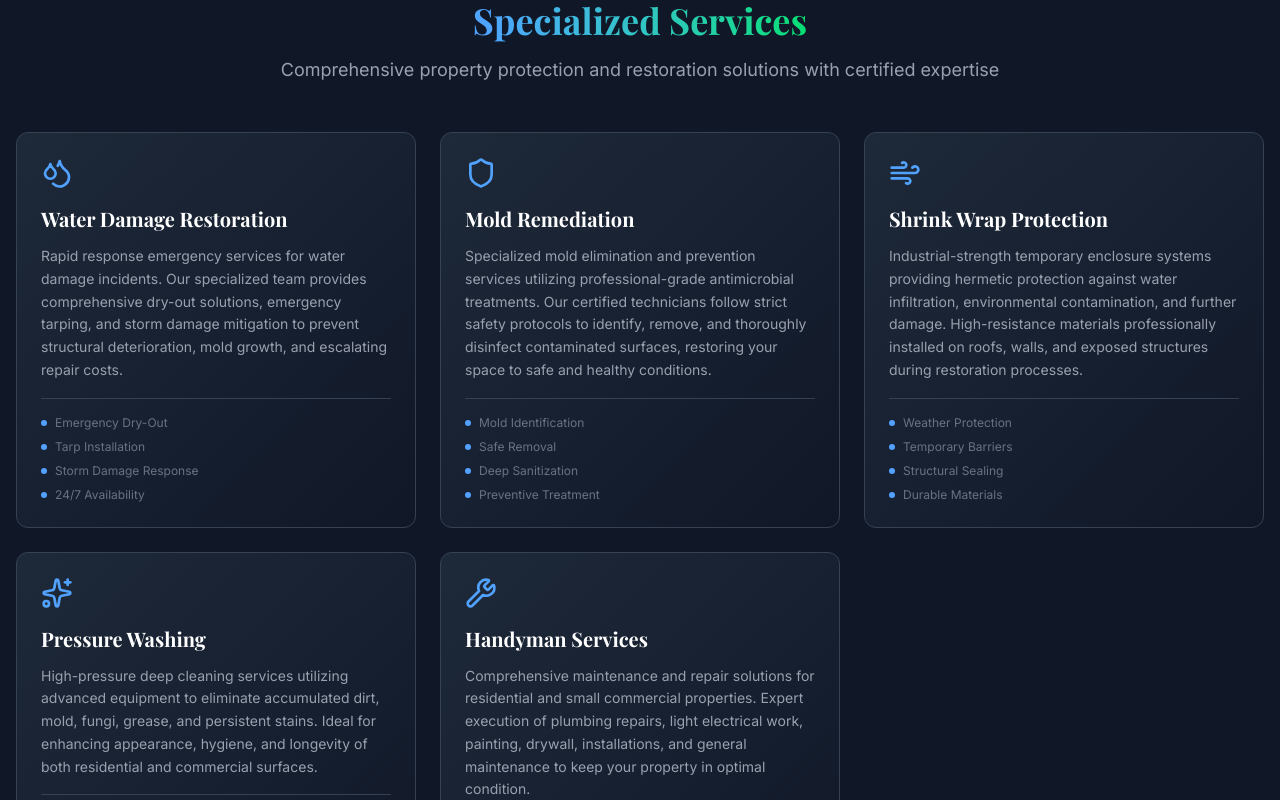
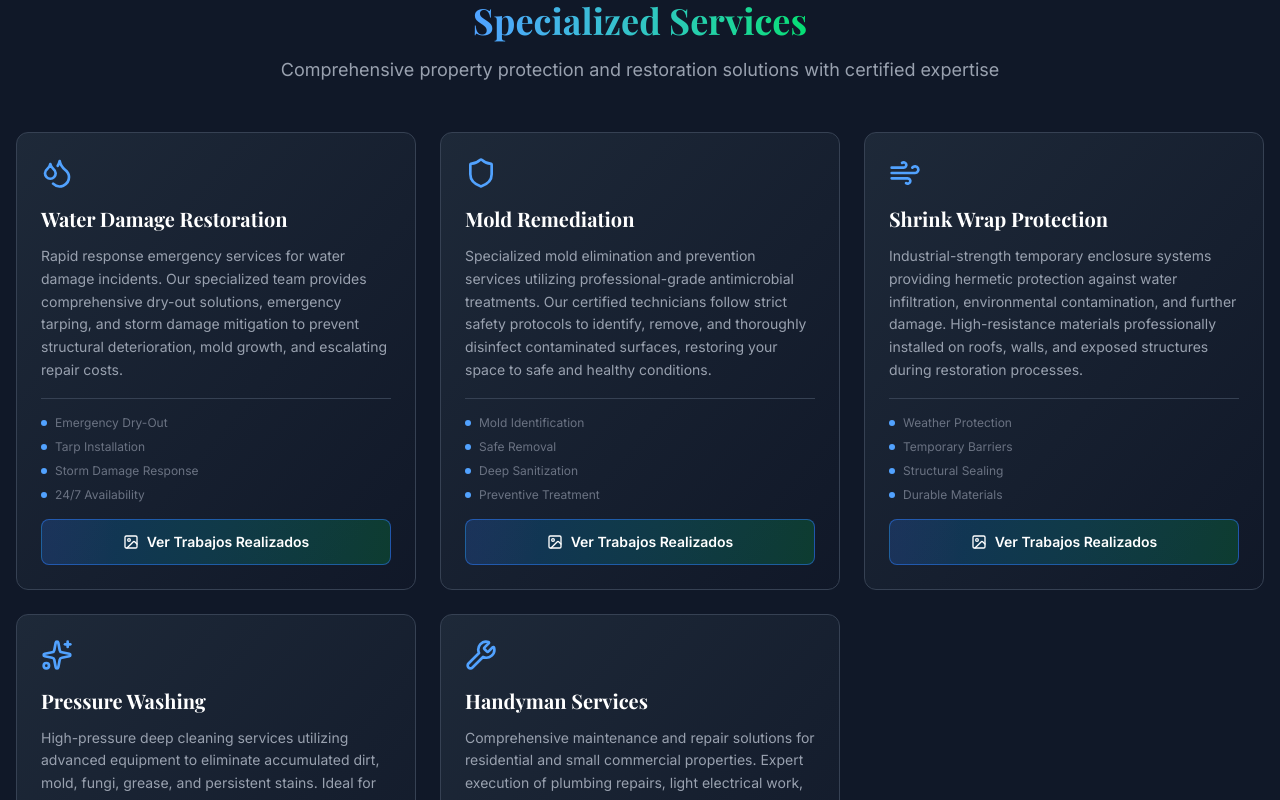
Before and after one commit to nexushcr/Tiger-Protection-services, a React (Vite) app: page / in a window 1280 px wide. Shown: the part 1620-2420 px from the top of the page. Built offline with nearby package versions, Linux system fonts and the light colour scheme.

Commit message:
Modificacion de Galeria

```diff
--- a/src/App.jsx
+++ b/src/App.jsx
@@ -1,10 +1,12 @@
 import React, { useState, useEffect } from 'react';
-import { Phone, Mail, MapPin, Facebook, Instagram, ChevronLeft, ChevronRight, Droplets, Shield, Wind, Sparkles, Wrench, Gift, PhoneCall } from 'lucide-react';
+import { Phone, Mail, MapPin, Facebook, Instagram, ChevronLeft, ChevronRight, Droplets, Shield, Wind, Sparkles, Wrench, Gift, PhoneCall, X, Image as ImageIcon } from 'lucide-react';
 
 const TigerProtectionWebsite = () => {
   const [currentSlide, setCurrentSlide] = useState(0);
+  const [expandedService, setExpandedService] = useState(null);
+  const [lightboxImage, setLightboxImage] = useState(null);
 
-  // Placeholder images for carousel - replace with actual images
+  // Placeholder images for carousel
   const carouselImages = [
     { url: 'https://images.unsplash.com/photo-1581578731548-c64695cc6952?w=1200', alt: 'Water Damage Restoration - Emergency Response', caption: 'Water Damage Restoration' },
     { url: 'https://images.unsplash.com/photo-1621905251918-48416bd8575a?w=1200', alt: 'Mold Remediation Services', caption: 'Professional Mold Remediation' },
@@ -17,31 +19,71 @@ const TigerProtectionWebsite = () => {
       title: 'Water Damage Restoration',
       description: 'Rapid response emergency services for water damage incidents. Our specialized team provides comprehensive dry-out solutions, emergency tarping, and storm damage mitigation to prevent structural deterioration, mold growth, and escalating repair costs.',
       icon: <Droplets className="w-8 h-8" />,
-      features: ['Emergency Dry-Out', 'Tarp Installation', 'Storm Damage Response', '24/7 Availability']
+      features: ['Emergency Dry-Out', 'Tarp Installation', 'Storm Damage Response', '24/7 Availability'],
+      gallery: [
+        'https://images.unsplash.com/photo-1604719312566-8912e9227c6a?w=800',
+        'https://images.unsplash.com/photo-1581578731548-c64695cc6952?w=800',
+        'https://images.unsplash.com/photo-1595814433015-e12f91f8c48e?w=800',
+        'https://images.unsplash.com/photo-1558618666-fcd25c85cd64?w=800',
+        'https://images.unsplash.com/photo-1581092918056-0c4c3acd3789?w=800',
+        'https://images.unsplash.com/photo-1581092160562-40aa08e78837?w=800'
+      ]
     },
     {
       title: 'Mold Remediation',
       description: 'Specialized mold elimination and prevention services utilizing professional-grade antimicrobial treatments. Our certified technicians follow strict safety protocols to identify, remove, and thoroughly disinfect contaminated surfaces, restoring your space to safe and healthy conditions.',
       icon: <Shield className="w-8 h-8" />,
-      features: ['Mold Identification', 'Safe Removal', 'Deep Sanitization', 'Preventive Treatment']
+      features: ['Mold Identification', 'Safe Removal', 'Deep Sanitization', 'Preventive Treatment'],
+      gallery: [
+        'https://images.unsplash.com/photo-1621905251918-48416bd8575a?w=800',
+        'https://images.unsplash.com/photo-1563453392212-326f5e854473?w=800',
+        'https://images.unsplash.com/photo-1584622650111-993a426fbf0a?w=800',
+        'https://images.unsplash.com/photo-1581578731548-c64695cc6952?w=800',
+        'https://images.unsplash.com/photo-1600585154340-be6161a56a0c?w=800',
+        'https://images.unsplash.com/photo-1600607687939-ce8a6c25118c?w=800'
+      ]
     },
     {
       title: 'Shrink Wrap Protection',
       description: 'Industrial-strength temporary enclosure systems providing hermetic protection against water infiltration, environmental contamination, and further damage. High-resistance materials professionally installed on roofs, walls, and exposed structures during restoration processes.',
       icon: <Wind className="w-8 h-8" />,
-      features: ['Weather Protection', 'Temporary Barriers', 'Structural Sealing', 'Durable Materials']
+      features: ['Weather Protection', 'Temporary Barriers', 'Structural Sealing', 'Durable Materials'],
+      gallery: [
+        'https://images.unsplash.com/photo-1504307651254-35680f356dfd?w=800',
+        'https://images.unsplash.com/photo-1590674899484-d5640e854abe?w=800',
+        'https://images.unsplash.com/photo-1581578731548-c64695cc6952?w=800',
+        'https://images.unsplash.com/photo-1600585154340-be6161a56a0c?w=800',
+        'https://images.unsplash.com/photo-1600607687939-ce8a6c25118c?w=800',
+        'https://images.unsplash.com/photo-1581092160562-40aa08e78837?w=800'
+      ]
     },
     {
       title: 'Pressure Washing',
       description: 'High-pressure deep cleaning services utilizing advanced equipment to eliminate accumulated dirt, mold, fungi, grease, and persistent stains. Ideal for enhancing appearance, hygiene, and longevity of both residential and commercial surfaces.',
       icon: <Sparkles className="w-8 h-8" />,
-      features: ['Deep Surface Cleaning', 'Mold & Mildew Removal', 'Facade Restoration', 'Commercial & Residential']
+      features: ['Deep Surface Cleaning', 'Mold & Mildew Removal', 'Facade Restoration', 'Commercial & Residential'],
+      gallery: [
+        'https://images.unsplash.com/photo-1628177142898-93e36e4e3a50?w=800',
+        'https://images.unsplash.com/photo-1600566752355-35792bedcfea?w=800',
+        'https://images.unsplash.com/photo-1581578731548-c64695cc6952?w=800',
+        'https://images.unsplash.com/photo-1600607687939-ce8a6c25118c?w=800',
+        'https://images.unsplash.com/photo-1600585154340-be6161a56a0c?w=800',
+        'https://images.unsplash.com/photo-1581092160562-40aa08e78837?w=800'
+      ]
     },
     {
       title: 'Handyman Services',
       description: 'Comprehensive maintenance and repair solutions for residential and small commercial properties. Expert execution of plumbing repairs, light electrical work, painting, drywall, installations, and general maintenance to keep your property in optimal condition.',
       icon: <Wrench className="w-8 h-8" />,
-      features: ['Basic Plumbing', 'Light Electrical', 'Painting & Drywall', 'General Repairs']
+      features: ['Basic Plumbing', 'Light Electrical', 'Painting & Drywall', 'General Repairs'],
+      gallery: [
+        'https://images.unsplash.com/photo-1581092918056-0c4c3acd3789?w=800',
+        'https://images.unsplash.com/photo-1581578731548-c64695cc6952?w=800',
+        'https://images.unsplash.com/photo-1600607687939-ce8a6c25118c?w=800',
+        'https://images.unsplash.com/photo-1600585154340-be6161a56a0c?w=800',
+        'https://images.unsplash.com/photo-1581092160562-40aa08e78837?w=800',
+        'https://images.unsplash.com/photo-1504307651254-35680f356dfd?w=800'
+      ]
     }
   ];
 
@@ -60,12 +102,45 @@ const TigerProtectionWebsite = () => {
     setCurrentSlide((prev) => (prev - 1 + carouselImages.length) % carouselImages.length);
   };
 
+  const toggleGallery = (index) => {
+    setExpandedService(expandedService === index ? null : index);
+  };
+
+  const openLightbox = (imageUrl) => {
+    setLightboxImage(imageUrl);
+  };
+
+  const closeLightbox = () => {
+    setLightboxImage(null);
+  };
+
   return (
     <div className="min-h-screen bg-gray-900 text-white" style={{fontFamily: "'Inter', 'Segoe UI', sans-serif"}}>
       {/* Google Fonts Import */}
       <style>{`
         @import url('https://fonts.googleapis.com/css2?family=Playfair+Display:wght@700;900&family=Inter:wght@300;400;500;600;700&display=swap');
       `}</style>
+
+      {/* Lightbox Modal */}
+      {lightboxImage && (
+        <div
+          className="fixed inset-0 bg-black/95 z-[100] flex items-center justify-center p-4"
+          onClick={closeLightbox}
+        >
+          <button
+            onClick={closeLightbox}
+            className="absolute top-4 right-4 text-white hover:text-gray-300 transition"
+          >
+            <X className="w-8 h-8" />
+          </button>
+          <img
+            src={lightboxImage}
+            alt="Gallery image"
+            className="max-w-full max-h-full object-contain rounded-lg"
+            onClick={(e) => e.stopPropagation()}
+          />
+        </div>
+      )}
 
       {/* Navigation */}
       <nav className="fixed w-full bg-black/90 backdrop-blur-sm z-50 border-b border-gray-800">
@@ -211,7 +286,7 @@ const TigerProtectionWebsite = () => {
         </div>
       </section>
 
-      {/* Services Section */}
+      {/* Services Section with Gallery */}
       <section id="services" className="py-20 px-4">
         <div className="max-w-7xl mx-auto">
           <h2 className="text-4xl font-bold text-center mb-4" style={{fontFamily: "'Playfair Display', serif"}}>
@@ -225,9 +300,9 @@ const TigerProtectionWebsite = () => {
 
           <div className="grid md:grid-cols-2 lg:grid-cols-3 gap-6">
             {services.map((service, index) => (
+              <div key={index} className="flex flex-col">
                 <div
-                key={index}
-                className="bg-gradient-to-br from-gray-800 to-gray-900 p-6 rounded-xl border border-gray-700 hover:border-blue-500 transition transform hover:-translate-y-2 hover:shadow-xl hover:shadow-blue-500/20 group"
+                  className="bg-gradient-to-br from-gray-800 to-gray-900 p-6 rounded-xl border border-gray-700 hover:border-blue-500 transition transform hover:-translate-y-2 hover:shadow-xl hover:shadow-blue-500/20 group flex-grow"
                 >
                   <div className="text-blue-400 mb-4 group-hover:text-green-400 transition">
                     {service.icon}
@@ -238,7 +313,7 @@ const TigerProtectionWebsite = () => {
                   <p className="text-gray-400 mb-4 text-sm leading-relaxed">
                     {service.description}
                   </p>
-                <div className="border-t border-gray-700 pt-4 mt-4">
+                  <div className="border-t border-gray-700 pt-4 mt-4 mb-4">
                     <ul className="space-y-2">
                       {service.features.map((feature, idx) => (
                         <li key={idx} className="text-xs text-gray-500 flex items-center">
@@ -248,6 +323,50 @@ const TigerProtectionWebsite = () => {
                       ))}
                     </ul>
                   </div>
+
+                  {/* Gallery Toggle Button */}
+                  <button
+                    onClick={() => toggleGallery(index)}
+                    className="w-full mt-4 bg-gradient-to-r from-blue-500/20 to-green-500/20 hover:from-blue-500/30 hover:to-green-500/30 border border-blue-500/50 px-4 py-3 rounded-lg text-sm font-semibold transition flex items-center justify-center gap-2"
+                  >
+                    <ImageIcon className="w-4 h-4" />
+                    {expandedService === index ? 'Ocultar Galería' : 'Ver Trabajos Realizados'}
+                  </button>
+                </div>
+
+                {/* Expandable Gallery */}
+                {expandedService === index && (
+                  <div className="mt-4 bg-gradient-to-br from-gray-800 to-gray-900 p-6 rounded-xl border border-gray-700 animate-in slide-in-from-top duration-300">
+                    <h4 className="text-lg font-bold mb-4 text-white flex items-center gap-2">
+                      <ImageIcon className="w-5 h-5 text-blue-400" />
+                      Galería de Trabajos
+                    </h4>
+                    <div className="grid grid-cols-3 gap-3">
+                      {service.gallery.map((image, imgIndex) => (
+                        <div
+                          key={imgIndex}
+                          className="relative aspect-square rounded-lg overflow-hidden cursor-pointer group"
+                          onClick={() => openLightbox(image)}
+                        >
+                          <img
+                            src={image}
+                            alt={`${service.title} - Trabajo ${imgIndex + 1}`}
+                            className="w-full h-full object-cover transition transform group-hover:scale-110"
+                          />
+                          <div className="absolute inset-0 bg-black/0 group-hover:bg-black/40 transition flex items-center justify-center">
+                            <ImageIcon className="w-6 h-6 text-white opacity-0 group-hover:opacity-100 transition" />
+                          </div>
+                        </div>
+                      ))}
+                    </div>
+                    <button
+                      onClick={() => toggleGallery(index)}
+                      className="w-full mt-4 text-gray-400 hover:text-white text-sm transition"
+                    >
+                      Cerrar Galería
+                    </button>
+                  </div>
+                )}
               </div>
             ))}
           </div>
```
Lines whose indentation alone changed are shown as unchanged.
